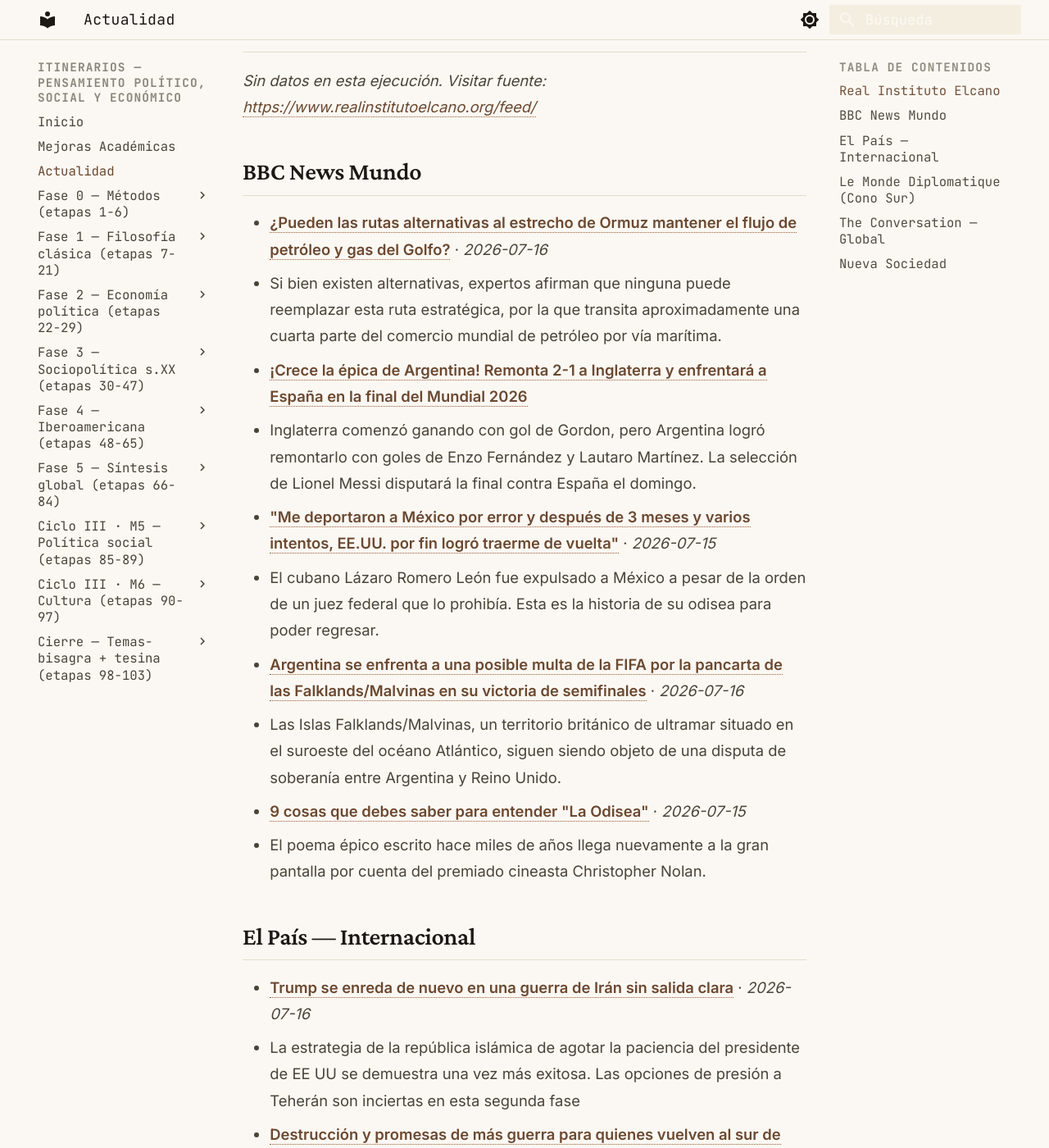
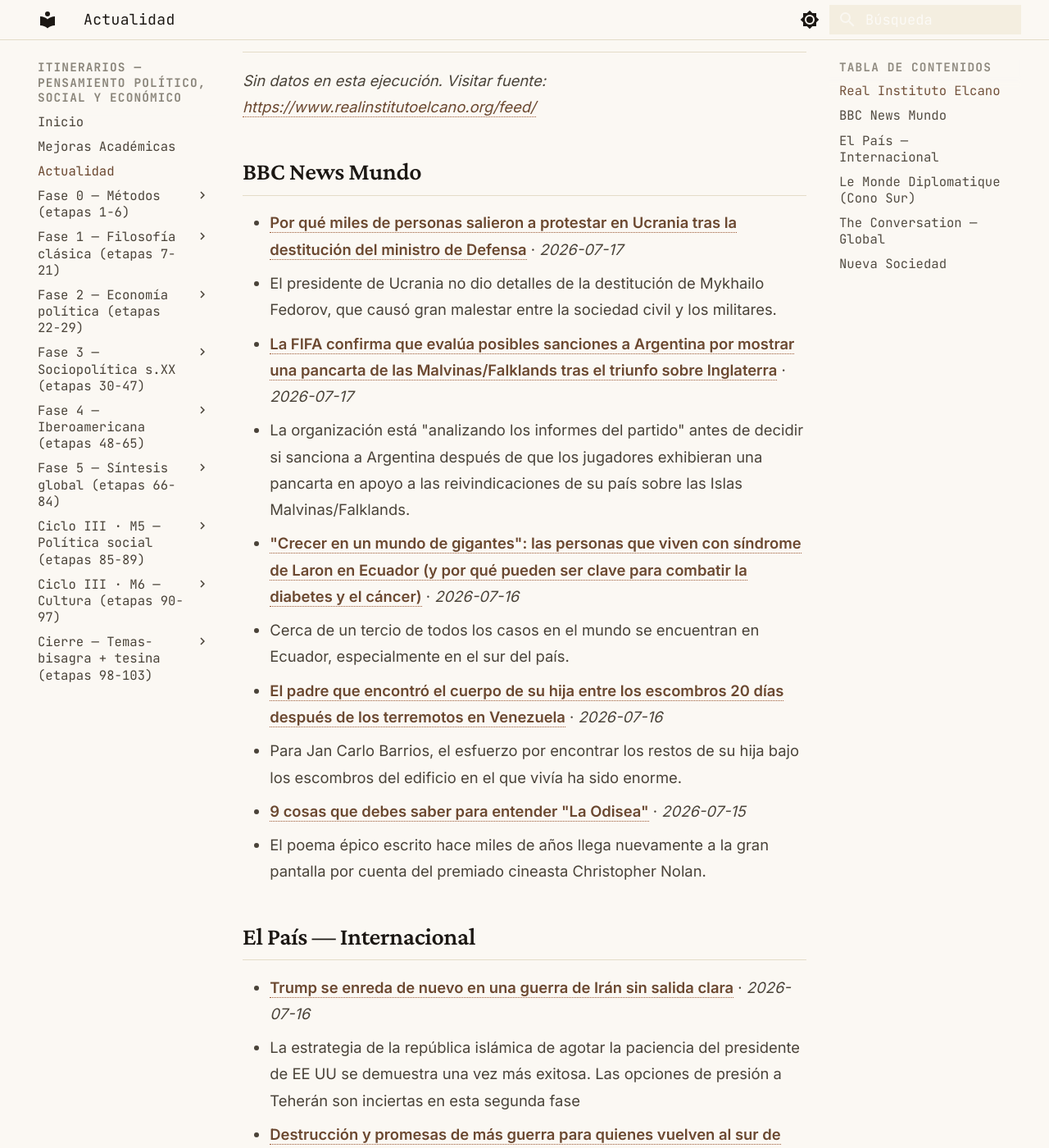
Before and after one commit to MrSpagVi/Curso, an MkDocs documentation site: the page built from docs/actualidad.md, in a window 1280 px wide and 1400 px high, scrolled down 643 px. Shown: the whole window at 82% size. Built offline with MkDocs 1.6.1 and Material for MkDocs 9.7.7, drawn with Linux system fonts in a browser that asks for light colours; some of the changed text lies outside the part shown.

Commit message:
auto: actualidad 2026-07-17

```diff
--- a/docs/actualidad.md
+++ b/docs/actualidad.md
@@ -6,7 +6,7 @@ title: Actualidad
 
 Últimos titulares de fuentes que dictan agenda en ciencia política y geopolítica. Actualizado automáticamente cada día (vía GitHub Actions).
 
-_Última actualización: 2026-07-16 07:58 UTC_
+_Última actualización: 2026-07-17 07:54 UTC_
 
 !!! tip "Ritual mensual — #actualidad"
     El último sábado de cada mes: agarrá **un** titular de los de abajo y escribí **300 palabras** aplicándole **2 autores** del último mes que leíste. ¿Qué diría cada uno? ¿En qué chocan? No resumas la noticia — usala como caso para pensar con las herramientas que venís construyendo. Guardá el texto con el tag `#actualidad` en tu sistema de notas. Esto convierte la teoría en criterio sobre la coyuntura: el objetivo del plan no es citar a Maquiavelo, es leer el presente con él.
@@ -17,14 +17,14 @@ _Sin datos en esta ejecución. Visitar fuente: [https://www.realinstitutoelcano.
 
 ## BBC News Mundo
 
-- **[¿Pueden las rutas alternativas al estrecho de Ormuz mantener el flujo de petróleo y gas del Golfo?](https://www.bbc.com/mundo/articles/c0rdwgk4lqzo?at_medium=RSS&at_campaign=rss)** · *2026-07-16*
-  - Si bien existen alternativas, expertos afirman que ninguna puede reemplazar esta ruta estratégica, por la que transita aproximadamente una cuarta parte del comercio mundial de petróleo por vía marítima.
-- **[¡Crece la épica de Argentina! Remonta 2-1 a Inglaterra y enfrentará a España en la final del Mundial 2026](https://www.bbc.co.uk/mundo/live/cdejeeez4y2t?at_medium=RSS&at_campaign=rss)**
-  - Inglaterra comenzó ganando con gol de Gordon, pero Argentina logró remontarlo con goles de Enzo Fernández y Lautaro Martínez. La selección de Lionel Messi disputará la final contra España el domingo.
-- **["Me deportaron a México por error y después de 3 meses y varios intentos, EE.UU. por fin logró traerme de vuelta"](https://www.bbc.com/mundo/articles/cn7p08dxmygo?at_medium=RSS&at_campaign=rss)** · *2026-07-15*
-  - El cubano Lázaro Romero León fue expulsado a México a pesar de la orden de un juez federal que lo prohibía. Esta es la historia de su odisea para poder regresar.
-- **[Argentina se enfrenta a una posible multa de la FIFA por la pancarta de las Falklands/Malvinas en su victoria de semifinales](https://www.bbc.com/mundo/articles/cx27lme7ve7o?at_medium=RSS&at_campaign=rss)** · *2026-07-16*
-  - Las Islas Falklands/Malvinas, un territorio británico de ultramar situado en el suroeste del océano Atlántico, siguen siendo objeto de una disputa de soberanía entre Argentina y Reino Unido.
+- **[Por qué miles de personas salieron a protestar en Ucrania tras la destitución del ministro de Defensa](https://www.bbc.com/mundo/articles/ce8k0rx0565o?at_medium=RSS&at_campaign=rss)** · *2026-07-17*
+  - El presidente de Ucrania no dio detalles de la destitución de Mykhailo Fedorov, que causó gran malestar entre la sociedad civil y los militares.
+- **[La FIFA confirma que evalúa posibles sanciones a Argentina por mostrar una pancarta de las Malvinas/Falklands tras el triunfo sobre Inglaterra](https://www.bbc.com/mundo/articles/cvgwdgldxkwo?at_medium=RSS&at_campaign=rss)** · *2026-07-17*
+  - La organización está "analizando los informes del partido" antes de decidir si sanciona a Argentina después de que los jugadores exhibieran una pancarta en apoyo a las reivindicaciones de su país sobre las Islas Malvinas/Falklands.
+- **["Crecer en un mundo de gigantes": las personas que viven con síndrome de Laron en Ecuador (y por qué pueden ser clave para combatir la diabetes y el cáncer)](https://www.bbc.com/mundo/articles/cy9193d5r25o?at_medium=RSS&at_campaign=rss)** · *2026-07-16*
+  - Cerca de un tercio de todos los casos en el mundo se encuentran en Ecuador, especialmente en el sur del país.
+- **[El padre que encontró el cuerpo de su hija entre los escombros 20 días después de los terremotos en Venezuela](https://www.bbc.com/mundo/articles/cy0jnlxenyeo?at_medium=RSS&at_campaign=rss)** · *2026-07-16*
+  - Para Jan Carlo Barrios, el esfuerzo por encontrar los restos de su hija bajo los escombros del edificio en el que vivía ha sido enorme.
 - **[9 cosas que debes saber para entender "La Odisea"](https://www.bbc.com/mundo/articles/cjej29wky0zo?at_medium=RSS&at_campaign=rss)** · *2026-07-15*
   - El poema épico escrito hace miles de años llega nuevamente a la gran pantalla por cuenta del premiado cineasta Christopher Nolan.
 
@@ -34,8 +34,8 @@ _Sin datos en esta ejecución. Visitar fuente: [https://www.realinstitutoelcano.
   - La estrategia de la república islámica de agotar la paciencia del presidente de EE UU se demuestra una vez más exitosa. Las opciones de presión a Teherán son inciertas en esta segunda fase
 - **[Destrucción y promesas de más guerra para quienes vuelven al sur de Líbano: “Lo han bombardeado todo”](https://elpais.com/internacional/2026-07-16/destruccion-y-promesas-de-mas-guerra-para-quienes-vuelven-al-sur-de-libano-lo-han-bombardeado-todo.html)** · *2026-07-16*
   - Miles de residentes regresan a una región devastada durante una frágil pausa bélica mientras enaltecen a Hezbolá y rechazan una paz negociada con el Gobierno israelí
-- **[Ali Lmrabet, periodista disidente: “Me han detenido por escribir sobre el Estado profundo en Marruecos”](https://elpais.com/internacional/2026-07-16/ali-lmrabet-periodista-disidente-me-han-detenido-por-escribir-sobre-el-estado-profundo-en-marruecos.html)** · *2026-07-16*
-  - El informador, autoexiliado en España desde hace dos décadas, denuncia malos tratos después de permanecer tres días bajo arresto al regresar a su país
+- **[Del desempleo a la caza del migrante en Sudáfrica: el movimiento que ha convertido a los extranjeros en el chivo expiatorio](https://elpais.com/internacional/2026-07-17/del-desempleo-a-la-caza-del-migrante-en-sudafrica-el-movimiento-que-ha-convertido-a-los-extranjeros-en-el-chivo-expiatorio.html)** · *2026-07-17*
+  - Una oleada xenófoba nacida en los barrios populares ha puesto la inmigración en el eje del debate político
 - **[El círculo marroquí de Alí Lmrabet](https://elpais.com/internacional/2026-07-14/el-circulo-marroqui-de-ali-lmrabet.html)** · *2026-07-14*
   - Marruecos, a pesar de su imagen brillante de país abierto por su desarrollo económico y en infraestructuras sigue teniendo un déficit en lo que a derechos humanos se refiere
 - **[Rusia está perdiendo la guerra, Ucrania la gana solo a medias](https://elpais.com/internacional/2026-07-12/rusia-esta-perdiendo-la-guerra-ucrania-la-gana-solo-a-medias.html)** · *2026-07-12*
@@ -47,16 +47,16 @@ _Sin datos en esta ejecución. Visitar fuente: [https://www.eldiplo.org/feed/](h
 
 ## The Conversation — Global
 
-- **[This haunting novel narrated by a book stayed with me for weeks](https://theconversation.com/this-haunting-novel-narrated-by-a-book-stayed-with-me-for-weeks-283064)** · *2026-07-16*
-  - Angela O'Keefe’s compelling new novel, Phantom Days, contemplates the power and agency of stories.
-- **[Australian companies to face fines and criminal action if they fail to prevent modern slavery](https://theconversation.com/australian-companies-to-face-fines-and-criminal-action-if-they-fail-to-prevent-modern-slavery-287667)** · *2026-07-16*
-  - The changes come just weeks after the US threatened new tariffs of up to 12.5% on 60 countries – including Australia – for inaction on slave labour.
-- **[This rare Australian wattle is on the brink of extinction: new research](https://theconversation.com/this-rare-australian-wattle-is-on-the-brink-of-extinction-new-research-287362)** · *2026-07-16*
-  - Four experts explain how we can protect the rare – and increasingly at risk – spidery wattle.
-- **[Bird flu has reached New Zealand – what this means and what comes next](https://theconversation.com/bird-flu-has-reached-new-zealand-what-this-means-and-what-comes-next-287591)** · *2026-07-16*
-  - The confirmation of the bird flu virus in a brown skua appears to be a single detection. Ongoing surveillance will be essential to detect any further cases.
-- **[How VAR is changing soccer – and its referees](https://theconversation.com/how-var-is-changing-soccer-and-its-referees-286637)** · *2026-07-16*
-  - If VAR catches a player offside by their toe, this is a correct decision. Whether this is what we want as fans is a philosophical debate.
+- **[Building Indonesia’s blue carbon workforce](https://theconversation.com/building-indonesias-blue-carbon-workforce-284950)** · *2026-07-17*
+  - Blue carbon involves more than just counting carbon. It requires governance, finance, policy, and practice. Ultimately, success hinges on people and their skills.
+- **[Trump is rehashing old claims the 2020 election was stolen. His real aim: sowing doubt in the midterms](https://theconversation.com/trump-is-rehashing-old-claims-the-2020-election-was-stolen-his-real-aim-sowing-doubt-in-the-midterms-287774)** · *2026-07-17*
+  - The president claims election fraud is rife in the US. Instead of protecting electoral integrity, however, he is seeking to undermine it.
+- **[Neil the Seal can teach us plenty about seal behaviour. A marine biologist explains](https://theconversation.com/neil-the-seal-can-teach-us-plenty-about-seal-behaviour-a-marine-biologist-explains-287564)** · *2026-07-17*
+  - He also offers valuable lessons about how humans can interact – safely and responsibly – with marine wildlife.
+- **[Europe is cracking down on ‘sexualised’ broadcasting in women’s athletics. Australia must catch up](https://theconversation.com/europe-is-cracking-down-on-sexualised-broadcasting-in-womens-athletics-australia-must-catch-up-287677)** · *2026-07-17*
+  - European broadcasters have been advised to avoid certain close-up shots and slow-motion replays. It’s an overdue change.
+- **[Warrior princesses of ancient Egypt? Skeletons show women used the weapons buried with them](https://theconversation.com/warrior-princesses-of-ancient-egypt-skeletons-show-women-used-the-weapons-buried-with-them-287577)** · *2026-07-17*
+  - Ancient Egyptian princesses were buried with bows, arrows and daggers – and new research shows they weren’t just for decoration.
 
 ## Nueva Sociedad
 
```
